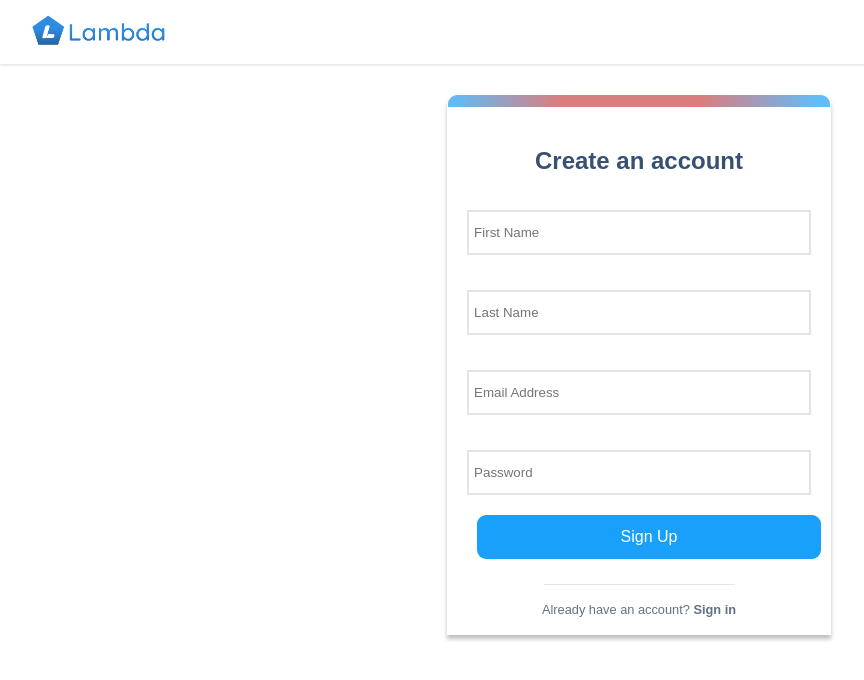
After one commit to lehone-hp/TeamLambda, a PHP site: page /register.php in a window 1280 px wide. The commit adds this page. Shown: the top 680 px of the page, without its empty margins (1-865 px from the left). Run offline with PHP 8.4, Linux system fonts and the light colour scheme.

Commit message:
User registration with json file as storage

```diff
--- a/app/css/login.css
+++ b/app/css/login.css
@@ -1,30 +1,59 @@
 body {
-     font-family: sans-serif;
+    font-family: sans-serif;
+    padding: 0;
+    margin: 0;
 }
 
-img {
-    width: 150px;
+header {
+    display: flex;
+    justify-content: space-between;
+    height: 4rem;
+    box-shadow: 1px 1px 3px #ddd;
+    padding: 0 2rem;
+}
+
+header .logout-block {
+    display: flex;
+    align-items: center;
+}
+
+.container {
+    padding: 0 2rem;
+}
+
+header img {
+    width: 135px;
+}
+
+a {
+    color: rgba(56, 77, 106, 0.8);
+    text-decoration: none;
+}
+
+.text-center {
+    text-align: center;
 }
 
 form {
     text-align: center;
     width: 30%;
-    height:450px;
-    position:relative;
-    left:0;
-    right:0;
-    top:30px;
-    bottom:0;
-    margin:auto;
-    border:1px solid #fff;
+    padding-bottom: 1rem;
+    height: auto;
+    position: relative;
+    left: 0;
+    right: 0;
+    top: 30px;
+    bottom: 0;
+    margin: auto;
+    border: 1px solid #fff;
     border-radius: 10px 10px 0 0;
-    box-shadow: 0px 4px 4px rgba(0, 0, 0 , 0.25);
+    box-shadow: 0px 4px 4px rgba(0, 0, 0, 0.25);
     box-sizing: border-box;
 
     /*this to solve "the content will not be cut when the window is smaller than the content": */
-    max-width:100%;
-    max-height:100%;
-    overflow:auto;
+    max-width: 100%;
+    max-height: 100%;
+    overflow: auto;
 }
 
 .gradient-background {
@@ -33,8 +62,9 @@ form {
     height: 12px;
     margin: 0;
 }
+
 .form__welcome-text {
-    margin: 40px auto;
+    margin: 40px auto 10px;
     font-weight: bold;
     font-size: 24px;
     line-height: 28px;
@@ -47,7 +77,7 @@ form input {
     height: 45px;
     display: block;
     width: 90%;
-    margin: 35px auto;
+    margin: 35px auto 10px;
     padding: 5px;
     color: rgba(56, 80, 114, 0.8);
 }
@@ -81,31 +111,47 @@ form .forgot-password {
 }
 
 form small {
-    color:rgba(56, 77, 106, 0.8);
+    color: rgba(56, 77, 106, 0.8);
     font-size: 0.8em;
     margin: 15px 0;
 }
 
 form small a {
-    color:rgba(56, 77, 106, 0.8);
+    color: rgba(56, 77, 106, 0.8);
     font-weight: bold;
 }
 
-
-@media screen and (max-width: 944px){
+@media screen and (max-width: 944px) {
     form {
         width: 50%;
     }
 }
 
-@media screen and (max-width: 600px){
+@media screen and (max-width: 600px) {
     form {
         width: 70%;
     }
 }
 
-@media screen and (max-width: 600px){
+@media screen and (max-width: 600px) {
     form {
         width: 90%;
     }
 }
+
+.error-message {
+    color: #f74d4d;
+}
+
+.help-block {
+    float: left;
+    font-size: 12px;
+    color: #f74d4d;
+    padding-left: 20px;
+    margin-top: 0;
+    margin-bottom: 20px;
+}
+
+.has-error {
+    border: 1px solid #f74d4d;
+}
--- a/app/login.html
+++ b/app/login.html
@@ -12,7 +12,7 @@
     <header>
         <img src="assets/logo.png">
     </header>
-    <section>
+    <section class="container">
         <form>
             <div class="gradient-background"></div>
             <h2 class="form__welcome-text">Welcome back!</h2>
--- /dev/null
+++ b/app/register.php
@@ -0,0 +1,147 @@
+<?php
+// Initialize the session
+session_start();
+
+// Check if the user is already logged in, if yes then redirect him to welcome page
+if (isset($_SESSION["loggedin"]) && $_SESSION["loggedin"] === true) {
+    header("location: welcome.php");
+    exit;
+}
+
+
+// Define variables and initialize with empty values
+$f_name = $l_name = $email = $password = "";
+$f_name_err = $l_name_err = $email_err = $password_err = "";
+
+// Processing form data when form is submitted
+if ($_SERVER["REQUEST_METHOD"] == "POST") {
+
+    // Check if email is empty
+    if (empty(trim($_POST["f_name"]))) {
+        $f_name_err = "Please enter first name.";
+    } else {
+        $f_name = trim($_POST["f_name"]);
+    }
+
+    // Check if email is empty
+    if (empty(trim($_POST["l_name"]))) {
+        $l_name_err  = "Please enter last name..";
+    } else {
+        $l_name = trim($_POST["l_name"]);
+    }
+
+    // Check if email is empty
+    if (empty(trim($_POST["email"]))) {
+        $email_err = "Please enter email.";
+    } else {
+        $email = trim($_POST["email"]);
+    }
+
+    // Check if password is empty
+    if (empty(trim($_POST["password"]))) {
+        $password_err = "Please enter your password.";
+    } else {
+        $password = trim($_POST["password"]);
+    }
+
+    // Validate credentials
+    if (empty($f_name_err) && empty($l_name_err) &&
+        empty($email_err) && empty($password_err)) {
+
+        //get contents of your json file and store it in a string
+        $str = file_get_contents('users.json');
+        $arr = json_decode($str, true);//decode it
+
+        $existing_users = array_filter($arr['users'], function ($arr) use ($email) {
+            return ($arr['email'] == $email);
+        });
+
+        if (count($existing_users) > 0) {
+            $email_err = "A user already exist with this email.";
+        } else {
+
+            $arrne['firstname'] = $f_name;
+            $arrne['lastname'] = $l_name;
+            $arrne['email'] = $email;
+            $arrne['password'] = password_hash($password, PASSWORD_DEFAULT);
+            array_push($arr['users'], $arrne);//push contents to ur decoded array i.e $arr
+            $str = json_encode($arr);
+
+            //now send evrything to ur data.json file using following code
+            if (json_decode($str) != null) {
+                $file = fopen('users.json', 'w') or die("Unable to open file!");;
+                fwrite($file, $str);
+                fclose($file);
+
+                $_SESSION["loggedin"] = true;
+                $_SESSION["username"] = $f_name;
+                $_SESSION["email"] = $email;
+
+                // Redirect user to welcome page
+                header("location: welcome.php");
+            } else {
+                //  invalid JSON, handle the error
+                echo('err');
+            }
+        }
+    }
+}
+?>
+<!DOCTYPE html>
+<html lang="en">
+<head>
+    <meta charset="UTF-8">
+    <meta name="viewport" content="width=device-width, initial-scale=1.0">
+    <meta http-equiv="X-UA-Compatible" content="ie=edge">
+    <title>Team Lambda - Sign Up</title>
+    <link rel="icon" type="image/x-icon" href="assets/fevicon.png">
+    <link rel="stylesheet" href="css/login.css">
+</head>
+<body>
+<header>
+    <img src="assets/logo.png">
+</header>
+<section>
+    <form role="form"
+          action="<?php echo htmlspecialchars($_SERVER['PHP_SELF']);
+          ?>" method="post">
+
+        <div class="gradient-background"></div>
+        <h2 class="form__welcome-text">Create an account</h2>
+
+        <input type="text"
+               class="<?php echo (!empty($f_name_err)) ? 'has-error' : ''; ?>"
+               value="<?php echo $f_name; ?>"
+               name="f_name"
+               placeholder="First Name">
+        <p class="help-block"><?php echo $f_name_err; ?></p>
+
+        <input type="text"
+               class="<?php echo (!empty($l_name_err)) ? 'has-error' : ''; ?>"
+               value="<?php echo $l_name; ?>"
+               name="l_name"
+               placeholder="Last Name">
+        <p class="help-block"><?php echo $l_name_err; ?></p>
+
+        <input type="email"
+               class="<?php echo (!empty($email_err)) ? 'has-error' : ''; ?>"
+               value="<?php echo $email; ?>"
+               name="email"
+               placeholder="Email Address">
+        <p class="help-block"><?php echo $email_err; ?></p>
+
+        <input type="password"
+               class="<?php echo (!empty($password_err)) ? 'has-error' : ''; ?>"
+               value="<?php echo $password; ?>"
+               name="password"
+               placeholder="Password">
+        <p class="help-block"><?php echo $password_err; ?></p>
+
+        <button type="submit">Sign Up</button>
+
+        <p class="border-line"></p>
+        <small>Already have an account? <a href="login.php">Sign in</a></small>
+    </form>
+</section>
+</body>
+</html>
```
Also changed, not shown: app/login.php (added, +108 -0 lines), app/logout.php (added, +14 -0 lines), app/users.json (added, +15 -0 lines), app/welcome.php (added, +40 -0 lines), app/assets/logo.png.
